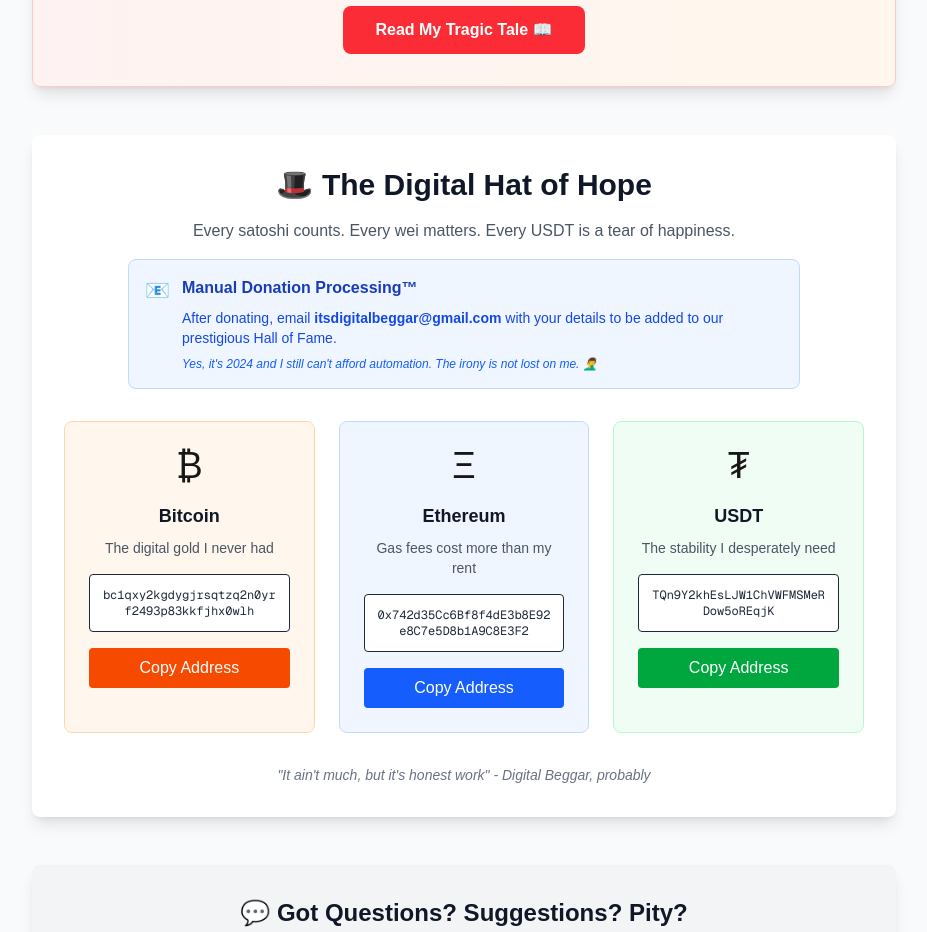
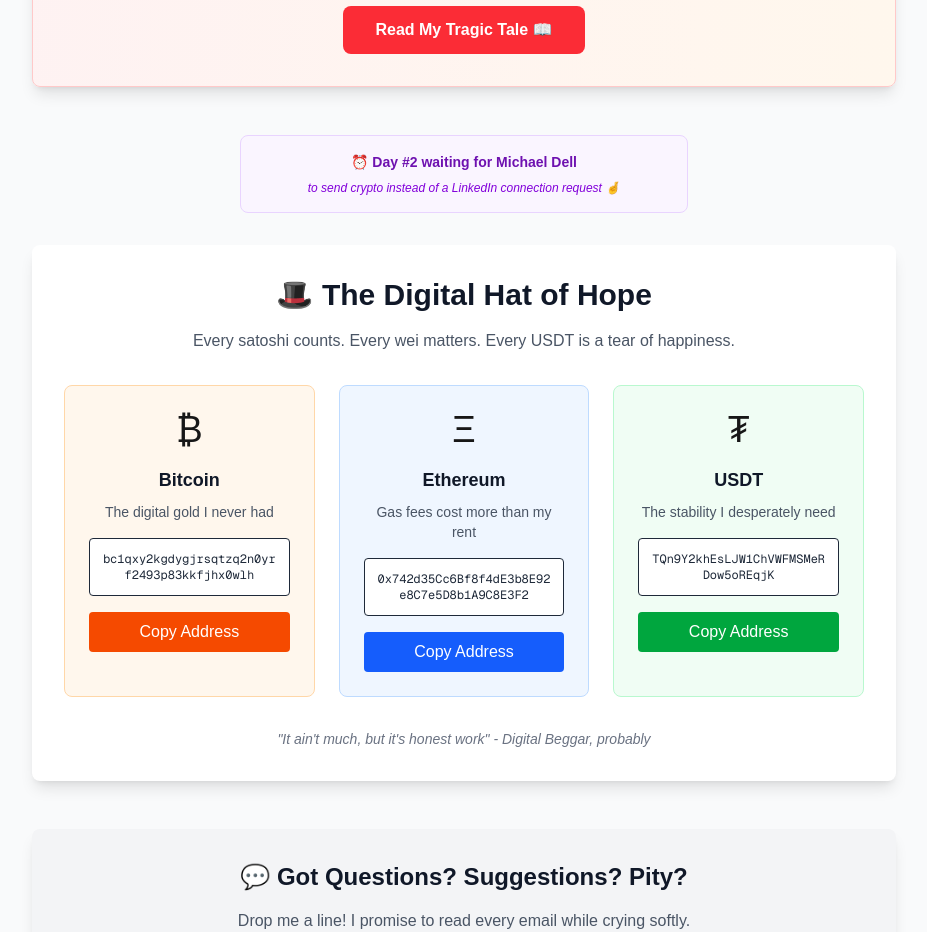
Before and after one commit to Ghavvvo/digital-beggar, a Next.js app: page / in a window 1280 px wide. Shown: the part 1000-1932 px from the top of the page, without its empty margins (176-1103 px from the left). Built offline with nearby package versions, Linux system fonts and the light colour scheme.

Commit message:
add millionaires messages

```diff
--- a/src/app/page.tsx
+++ b/src/app/page.tsx
@@ -4,8 +4,52 @@
 import Navigation from '@/components/Navigation';
 import WalletCard from '@/components/WalletCard';
 import { walletAddresses } from '@/data/donantes';
+import { useState, useEffect } from 'react';
 
 export default function Home() {
+  const [dayCount, setDayCount] = useState(0);
+  const [currentMillionaire, setCurrentMillionaire] = useState('');
+  const [currentPhrase, setCurrentPhrase] = useState('');
+
+  const techMillionaires = [
+    'Elon Musk', 'Jeff Bezos', 'Bill Gates', 'Mark Zuckerberg', 'Larry Page',
+    'Sergey Brin', 'Warren Buffett', 'Larry Ellison', 'Tim Cook', 'Satya Nadella',
+    'Jensen Huang', 'Marc Benioff', 'Reed Hastings', 'Jack Dorsey', 'Michael Dell',
+    'Vitalik Buterin', 'Sam Altman', 'Brian Chesky', 'Daniel Ek', 'Patrick Collison'
+  ];
+
+  const funnyPhrases = [
+    'to accidentally send Bitcoin instead of buying another yacht',
+    'to fat-finger a donation while checking their bank balance',
+    'to mistake my wallet for their tax write-off account',
+    'to drop some pocket change (aka my life savings)',
+    'to accidentally solve my poverty while debugging their code',
+    'to send crypto instead of a LinkedIn connection request',
+    'to donate by accident while flexing their net worth',
+    'to think my address is their cold storage wallet',
+    'to make it rain satoshis instead of buying another mansion',
+    'to confuse my QR code with their coffee shop payment',
+    'to send me their Tesla money by mistake',
+    'to accidentally copy-paste the wrong wallet address'
+  ];
+
+  useEffect(() => {
+    // Calculate days since July 1, 2025 (yesterday from current date July 2, 2025)
+    const startDate = new Date('2025-07-01');
+    const currentDate = new Date();
+    const diffTime = Math.abs(currentDate.getTime() - startDate.getTime());
+    const diffDays = Math.ceil(diffTime / (1000 * 60 * 60 * 24));
+    setDayCount(diffDays);
+
+    // Select a random millionaire based on current session
+    const randomIndex = Math.floor(Math.random() * techMillionaires.length);
+    setCurrentMillionaire(techMillionaires[randomIndex]);
+
+    // Select a random funny phrase
+    const randomPhraseIndex = Math.floor(Math.random() * funnyPhrases.length);
+    setCurrentPhrase(funnyPhrases[randomPhraseIndex]);
+  }, []);
+
   const copyToClipboard = (address: string) => {
     navigator.clipboard.writeText(address);
     alert('Address copied! Thanks for your generosity 🙏');
@@ -73,6 +117,17 @@
           </div>
         </div>
 
+        {/* Day Counter Section */}
+        <div className="bg-purple-50 border border-purple-200 rounded-lg p-4 mb-8 max-w-md mx-auto text-center">
+          <p className="text-purple-800 text-sm font-semibold mb-2">
+            ⏰ Day #{dayCount} waiting for {currentMillionaire}
+          </p>
+          <p className="text-purple-700 text-xs italic">
+            {currentPhrase} 🤞
+          </p>
+        </div>
+
+
         {/* Donation Hat Section */}
         <div id="donation-section" className="bg-white rounded-lg shadow-lg p-8 mb-12">
           <div className="text-center mb-8">
@@ -82,24 +137,6 @@
             <p className="text-gray-600 mb-4">
               Every satoshi counts. Every wei matters. Every USDT is a tear of happiness.
             </p>
-
-            {/* Email Notice */}
-            <div className="bg-blue-50 border border-blue-200 rounded-lg p-4 mb-6 max-w-2xl mx-auto">
-              <div className="flex items-start">
-                <div className="text-xl mr-3">📧</div>
-                <div className="text-left">
-                  <p className="text-blue-800 font-semibold mb-2">
-                    Manual Donation Processing™
-                  </p>
-                  <p className="text-blue-700 text-sm mb-2">
-                    After donating, email <strong>itsdigitalbeggar@gmail.com</strong> with your details to be added to our prestigious Hall of Fame.
-                  </p>
-                  <p className="text-blue-600 text-xs italic">
-                    Yes, it's 2024 and I still can't afford automation. The irony is not lost on me. 🤦‍♂️
-                  </p>
-                </div>
-              </div>
-            </div>
           </div>
 
           <div className="grid md:grid-cols-3 gap-6">
```
